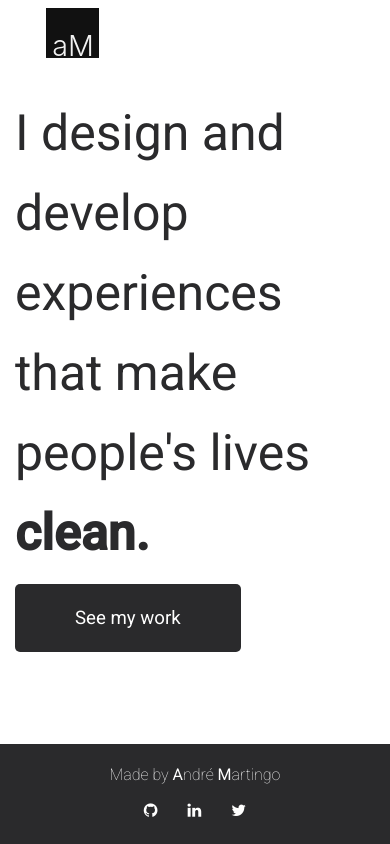
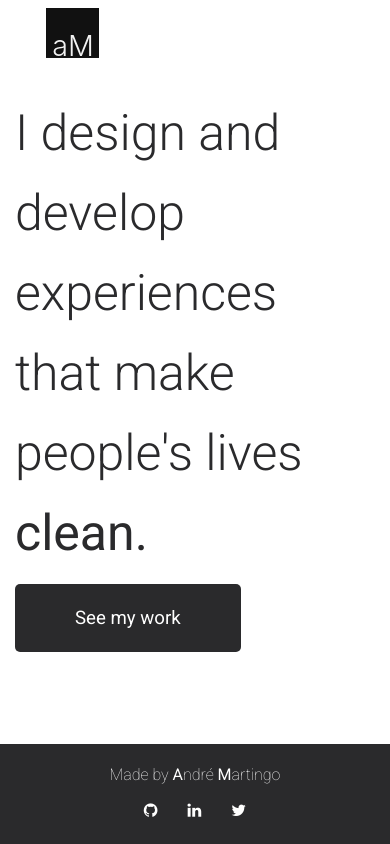
Before and after one commit to andremartingo/react-andremartingo, a React (Create React App) app: page / in a window 390 px wide. Built offline with nearby package versions, Linux system fonts and the light colour scheme.

Commit message:
change font weight at intro component

```diff
--- a/src/style/intro.css
+++ b/src/style/intro.css
@@ -8,7 +8,7 @@
 .herowords {
   font-size: 100px;
   color: #2a2a2c;
-  font-weight: 400;
+  font-weight: 300;
   line-height: 125px;
   overflow-y: scroll;
 }
@@ -44,7 +44,7 @@
   .herowords {
     font-size: 50px;
     color: #2a2a2c;
-    font-weight: 400;
+    font-weight: 300;
     line-height: 80px;
     overflow-y: scroll;
   }
```
